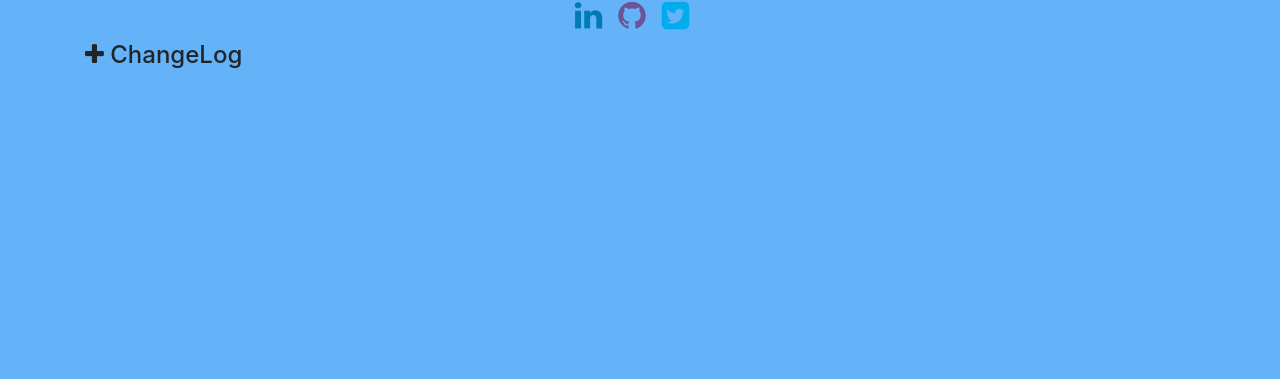
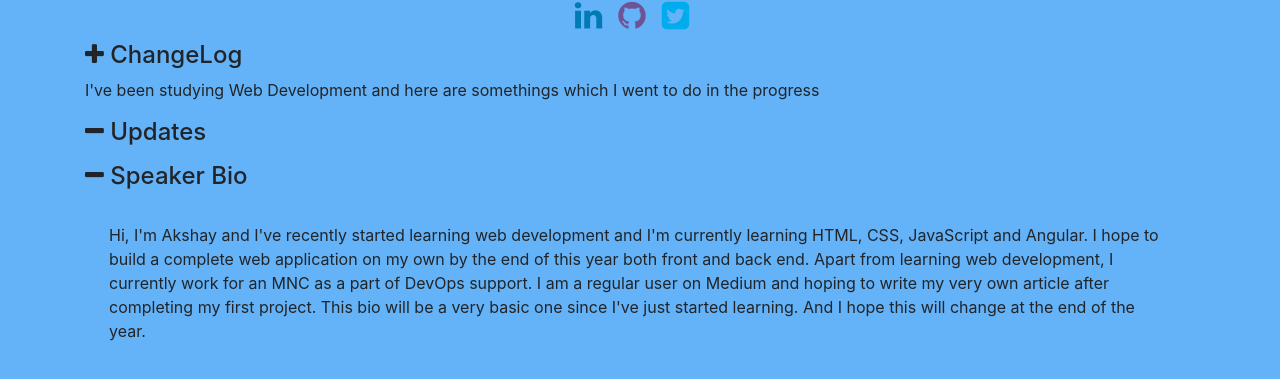
Before and after one commit to akkie00/WebPortfolio, an Angular app: page / in a window 1280 px wide. Shown: the part 309-688 px from the top of the page. Built offline with nearby package versions, Linux system fonts and the light colour scheme.

Commit message:
added Updates tab and Speaker Bio

```diff
--- a/src/app/app.component.html
+++ b/src/app/app.component.html
@@ -20,5 +20,44 @@
             </ng-template>
             ChangeLog
         </h4>
+        <p class="description">I've been studying Web Development and here are somethings which I went to do in the progress</p>
+        <div *ngIf="!logOpen">
+            <ul>
+                <li *ngFor="let change of Portfolio.changeLog" [ngStyle]="{'color': change.color}" (mouseenter)="change.showDetails= true;"
+                    (mouseleave)="change.showDetails= false;">
+                    <div>{{change.month +' - '+change.year}}</div>
+                    <div>{{change.highlight}}</div>
+                    <div *ngIf="change.showDetails" class="changeLogDetails">{{change.details}}</div>
+                </li>
+            </ul>
+        </div>
+        <div>
+            <h4>
+                <i class="fa fa-plus" *ngIf="updateOpen; else updateExpanded" (click)="toggleOpen('updateOpen')"></i>
+                <ng-template #updateExpanded>
+                    <i class="fa fa-minus" (click)="toggleOpen('updateOpen')"></i>
+                </ng-template>
+                Updates
+            </h4>
+            <div *ngIf='!updateOpen'>
+                <ul>
+                    <li class="liUpdates pt-3" *ngFor="let desc of Portfolio.Updates">
+                        <a [href]="desc.link" class="updates" target="_blank">{{desc.description}}</a>
+                    </li>
+                </ul>
+            </div>
+        </div>
+        <div>
+            <h4>
+                <i class="fa fa-plus" *ngIf="bioOpen; else bioExpanded" (click)="toggleOpen('bioOpen')" ></i>
+                <ng-template #bioExpanded>
+                    <i class="fa fa-minus" (click)="toggleOpen('bioOpen')"></i>
+                </ng-template>
+                Speaker Bio
+            </h4>
+            <div *ngIf="!bioOpen" class="p-4 mb-5 speakerBio">
+                {{Portfolio.speakerBio}}
+            </div>
+        </div>
     </div>
 </div>
```
